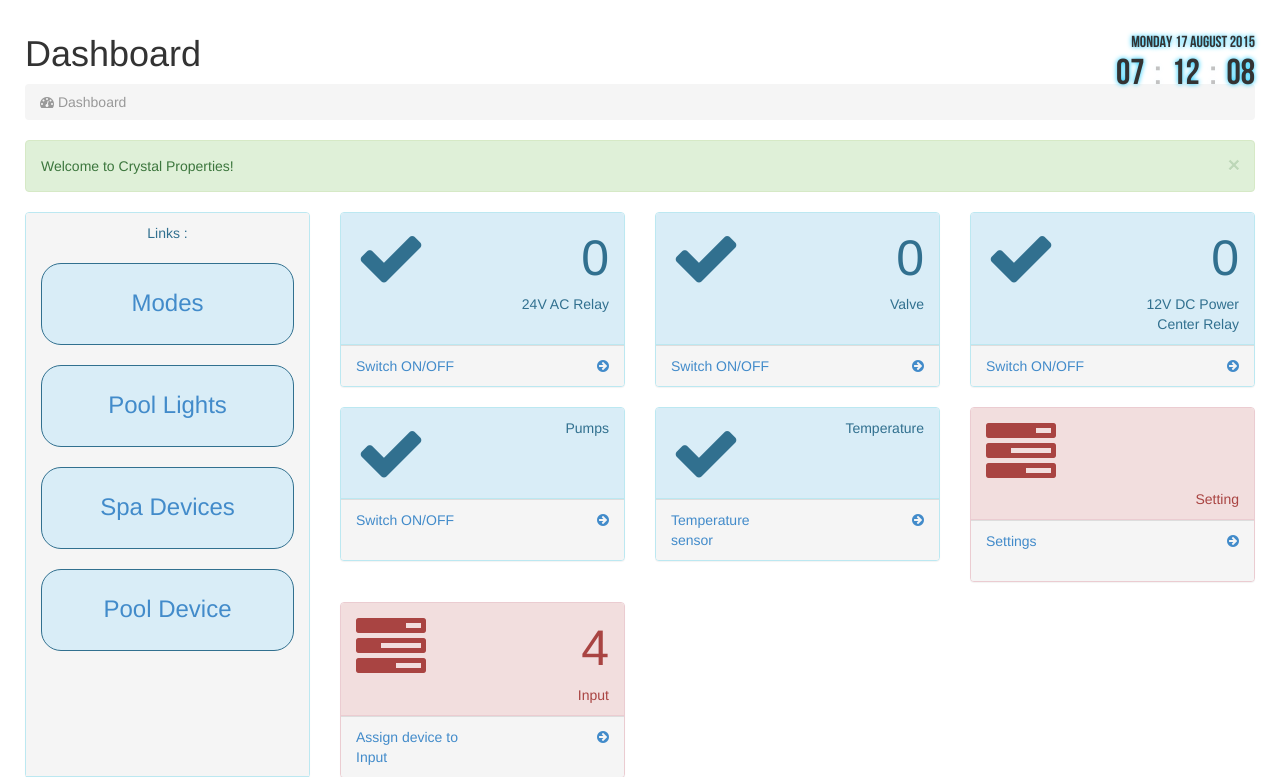
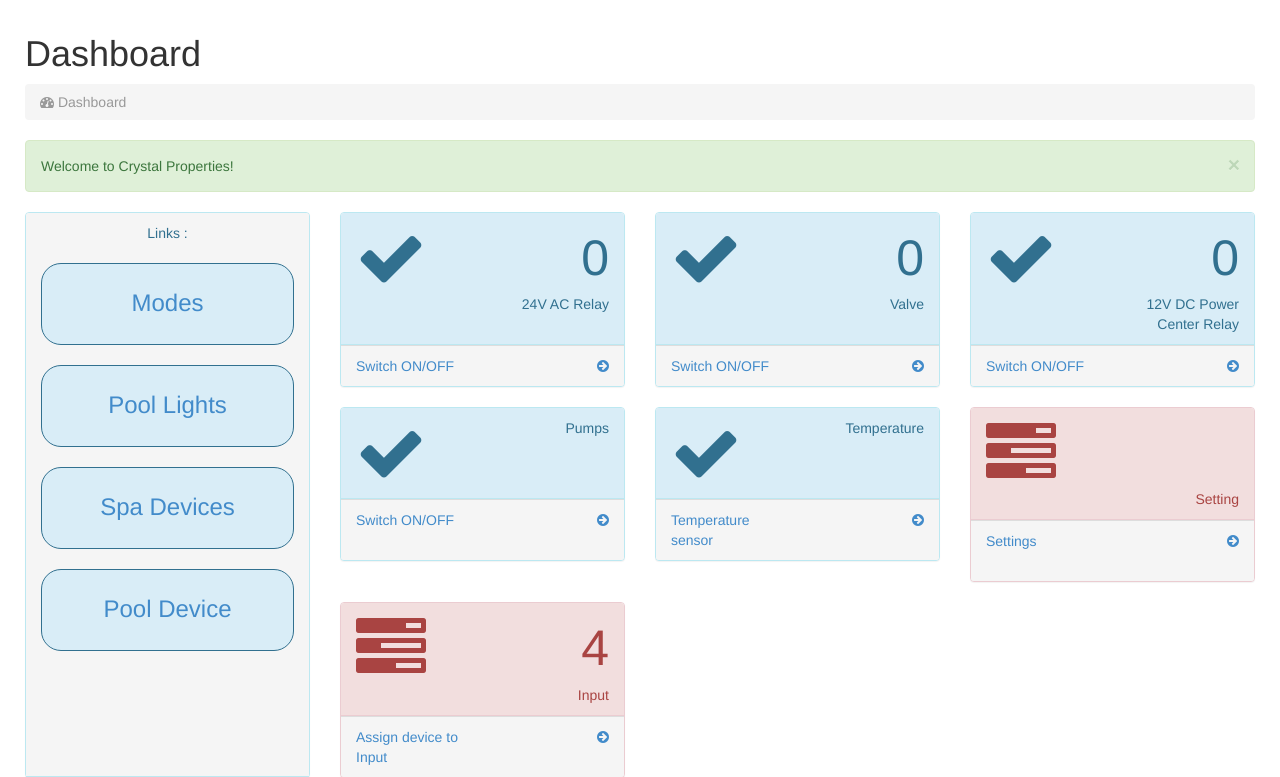
Before and after one commit to sandeepnetwin/framework_relay, a CodeIgniter app: template application/views/Home.php in a window 1280 px wide. Shown: the part 51-828 px from the top of the page. Run offline with CodeIgniter, Linux system fonts and the light colour scheme; the template is opened without the code that fills it, so the values that code supplies are empty; some libraries are stand-ins or nearby versions.

Commit message:
Clock Change
Clock Change

```diff
--- a/application/views/Home.php
+++ b/application/views/Home.php
@@ -1,5 +1,7 @@
 <?php
 $this->load->view('Header');
+
+  //echo date('Y-m-d H:i:s');
 
   if($relay_count == '')
     $relay_count = 0;
@@ -12,88 +14,15 @@ $this->load->view('Header');
   if($time != '')
   $aTime  = explode(':',$time);
 ?>
-<style type="text/css">
-  .customClass p
-  {
-    font-size: 20px;
-    font-weight: bold;
-  }
-  @font-face {
-    font-family: 'BebasNeueRegular';
-    src: url('<?php echo site_url('assets/font/BebasNeue-webfont.eot');?>');
-    src: url('<?php echo site_url('assets/font/BebasNeue-webfont.eot?#iefix');?>') format('embedded-opentype'),
-         url('<?php echo site_url('assets/font/BebasNeue-webfont.woff');?>') format('woff'),
-         url('<?php echo site_url('assets/font/BebasNeue-webfont.ttf');?>') format('truetype'),
-         url('<?php echo site_url('assets/font/BebasNeue-webfont.svg#BebasNeueRegular');?>') format('svg');
-    font-weight: normal;
-    font-style: normal;
 
-	}
-
-	#Date { font-family:'BebasNeueRegular', Arial, Helvetica, sans-serif; font-size:16px; text-align:right; text-shadow:0 0 5px #00c6ff; }
-
-	#point { position:relative; -moz-animation:mymove 1s ease infinite; -webkit-animation:mymove 1s ease infinite;}
-
-	.ulClock {list-style:none; text-align:center; }
-    .liClock { display:inline; font-size:1em; text-align:center; font-family:'BebasNeueRegular', Arial, Helvetica, sans-serif; text-shadow:0 0 5px #00c6ff; }
-
-	@-webkit-keyframes mymove
-	{
-	0% {opacity:1.0; text-shadow:0 0 20px #00c6ff;}
-	50% {opacity:0; text-shadow:none; }
-	100% {opacity:1.0; text-shadow:0 0 20px #00c6ff; }
-	}
-
-
-	@-moz-keyframes mymove
-	{
-	0% {opacity:1.0; text-shadow:0 0 20px #00c6ff;}
-	50% {opacity:0; text-shadow:none; }
-	100% {opacity:1.0; text-shadow:0 0 20px #00c6ff; }
-	}
-</style>
-<script type="text/javascript">
-$(document).ready(function() {
-// Create two variable with the names of the months and days in an array
-var monthNames = [ "January", "February", "March", "April", "May", "June", "July", "August", "September", "October", "November", "December" ];
-var dayNames= ["Sunday","Monday","Tuesday","Wednesday","Thursday","Friday","Saturday"]
-
-// Create a newDate() object
-var newDate = new Date();
-// Extract the current date from Date object
-newDate.setDate(newDate.getDate());
-// Output the day, date, month and year
-$('#Date').html(dayNames[newDate.getDay()] + " " + newDate.getDate() + ' ' + monthNames[newDate.getMonth()] + ' ' + newDate.getFullYear());
-
-setInterval( function() {
-	// Create a newDate() object and extract the seconds of the current time on the visitor's
-	var seconds = new Date().getSeconds();
-	// Add a leading zero to seconds value
-	$("#sec").html(( seconds < 10 ? "0" : "" ) + seconds);
-	},1000);
-
-setInterval( function() {
-	// Create a newDate() object and extract the minutes of the current time on the visitor's
-	var minutes = new Date().getMinutes();
-	// Add a leading zero to the minutes value
-	$("#min").html(( minutes < 10 ? "0" : "" ) + minutes);
-    },1000);
-
-setInterval( function() {
-	// Create a newDate() object and extract the hours of the current time on the visitor's
-	var hours = new Date().getHours();
-	// Add a leading zero to the hours value
-	$("#hours").html(( hours < 10 ? "0" : "" ) + hours);
-    }, 1000);
-
-});
-</script>
     <div id="page-wrapper">
 
         <div class="row">
           <div class="col-lg-12">
-			<?php //if(!empty($aTime)){ ?><!--<span style="float:right;"><?php //echo $aTime[0];?>:<?php //echo $aTime[1];?>:<small><?php //echo $aTime[2];?></small></span>--><?php //} ?>
-			<h1>Dashboard <span style="float:right;"><div id="Date"></div>
+
+			<h1>Dashboard
+			<?php if(!empty($aTime)){ ?><span style="float:right;"><?php echo $aTime[0];?>:<?php echo $aTime[1];?>:<small><?php echo $aTime[2];?></small></span><?php } ?>
+			<!--<span style="float:right;"><div id="Date"></div>
 
 			<ul class="ulClock">
 				<li id="hours" class="liClock"> </li>
@@ -101,7 +30,7 @@ setInterval( function() {
 				<li id="min" class="liClock"> </li>
 				<li id="point" class="liClock">:</li>
 				<li id="sec" class="liClock"> </li>
-			</ul></span></h1>
+			</ul><div id="countdowntimer"><span id="future_date"><span></div></span>--></h1>
             <ol class="breadcrumb">
               <li class="active"><i class="fa fa-dashboard"></i> Dashboard</li>
             </ol>
```
